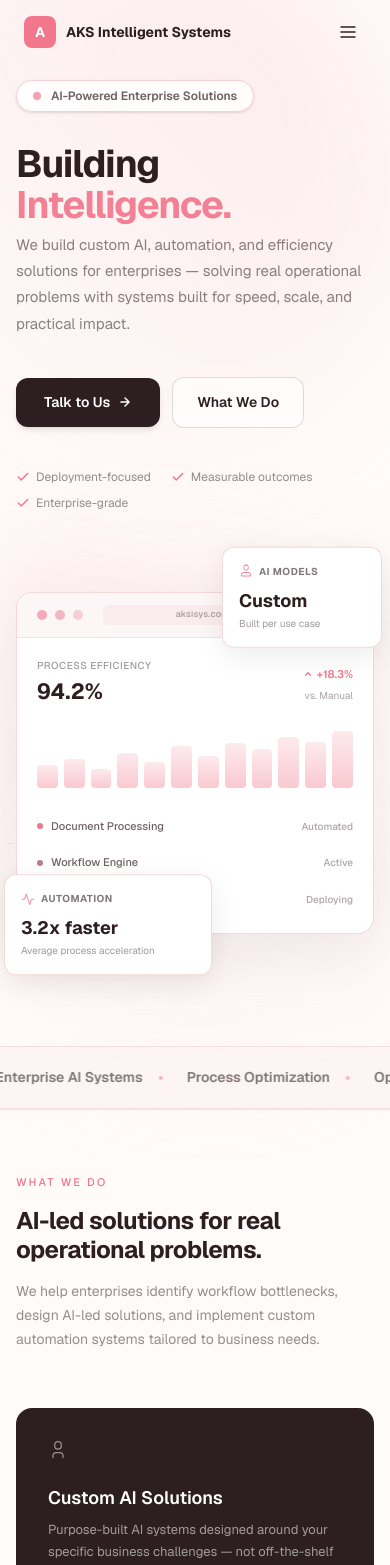
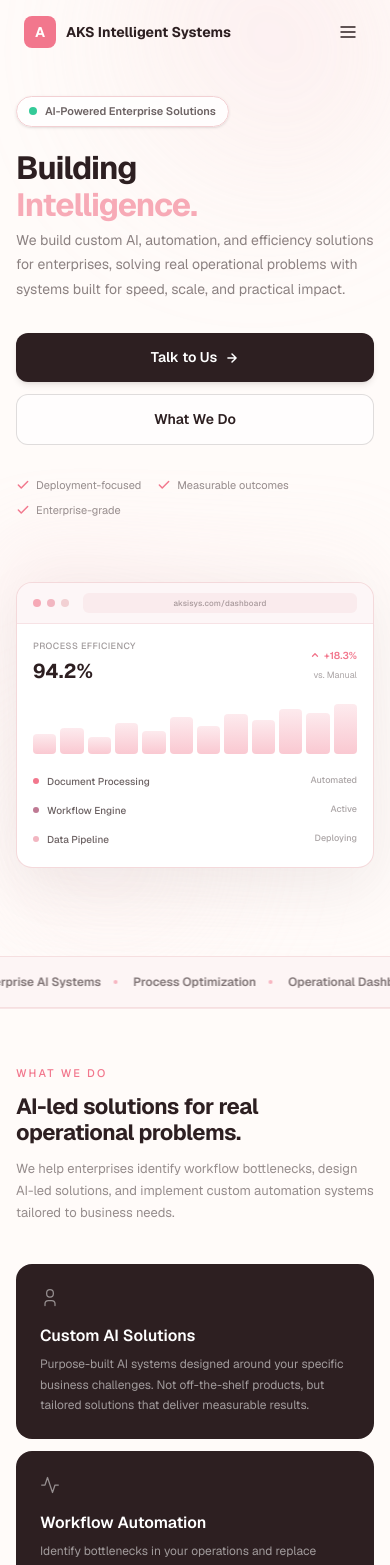
Before and after one commit to AKS-Intelligent-Systems/aks-website, a Next.js app: page / in a window 390 px wide. Shown: the top 1565 px of the page. Built offline with nearby package versions, Linux system fonts and the light colour scheme.

Commit message:
made it responsive

```diff
--- a/src/app/globals.css
+++ b/src/app/globals.css
@@ -36,6 +36,7 @@ body {
   background: var(--background);
   color: var(--foreground);
   font-family: var(--font-sans), system-ui, sans-serif;
+  -webkit-text-size-adjust: 100%;
 }
 
 ::selection {
--- a/src/components/FloatingParticles.tsx
+++ b/src/components/FloatingParticles.tsx
@@ -18,8 +18,10 @@ export default function FloatingParticles({ count = 12 }: { count?: number }) {
   const [particles, setParticles] = useState<Particle[]>([]);
 
   useEffect(() => {
+    const isMobile = window.innerWidth < 640;
+    const actualCount = isMobile ? Math.min(count, 6) : count;
     setParticles(
-      Array.from({ length: count }, (_, i) => ({
+      Array.from({ length: actualCount }, (_, i) => ({
         id: i,
         left: Math.random() * 100,
         size: 3 + Math.random() * 5,
--- a/src/components/Hero.tsx
+++ b/src/components/Hero.tsx
@@ -20,28 +20,28 @@ export default function Hero() {
   }, []);
 
   return (
-    <section className="relative px-4 sm:px-6 lg:px-8 pt-20 sm:pt-28 pb-20 sm:pb-28 overflow-x-clip">
+    <section className="relative px-4 sm:px-6 lg:px-8 pt-24 sm:pt-28 pb-16 sm:pb-28 overflow-hidden">
       <div className="dot-grid-bg pointer-events-none absolute inset-0 opacity-[0.03]" />
 
       <div
-        className="pointer-events-none absolute -top-20 right-0 w-[550px] h-[550px] rounded-full bg-gradient-to-bl from-petal/50 via-blush/30 to-transparent blur-3xl"
+        className="pointer-events-none absolute -top-20 right-0 w-[300px] sm:w-[550px] h-[300px] sm:h-[550px] rounded-full bg-gradient-to-bl from-petal/50 via-blush/30 to-transparent blur-3xl"
         style={{ animation: "gentle-pulse 10s ease-in-out infinite" }}
       />
       <div
-        className="pointer-events-none absolute bottom-0 left-0 w-[450px] h-[450px] rounded-full bg-gradient-to-tr from-bloom/60 to-transparent blur-3xl"
+        className="pointer-events-none absolute bottom-0 left-0 w-[250px] sm:w-[450px] h-[250px] sm:h-[450px] rounded-full bg-gradient-to-tr from-bloom/60 to-transparent blur-3xl"
         style={{ animation: "gentle-pulse 12s ease-in-out 3s infinite" }}
       />
 
-      <div className="relative max-w-6xl mx-auto flex flex-col lg:flex-row lg:items-center gap-12 lg:gap-16">
+      <div className="relative max-w-6xl mx-auto flex flex-col lg:flex-row lg:items-center gap-10 sm:gap-12 lg:gap-16">
         <div className="flex-1 min-w-0">
-          <div className="inline-flex items-center gap-2.5 rounded-full border border-blush bg-white/80 backdrop-blur-sm px-4 py-1.5 mb-8 shadow-sm">
-            <div className="h-2 w-2 rounded-full bg-rose animate-pulse" />
-            <span className="text-[12px] font-semibold text-plum/70">
+          <div className="inline-flex items-center gap-2 sm:gap-2.5 rounded-full border border-blush bg-white/80 backdrop-blur-sm px-3 sm:px-4 py-1.5 mb-6 sm:mb-8 shadow-sm">
+            <div className="h-2 w-2 rounded-full bg-emerald-500 animate-pulse" />
+            <span className="text-[11px] sm:text-[12px] font-semibold text-plum/70">
               AI-Powered Enterprise Solutions
             </span>
           </div>
 
-          <h1 className="text-[38px] sm:text-[50px] lg:text-[60px] font-bold leading-[1.05] tracking-[-0.03em] text-plum mb-2">
+          <h1 className="text-[32px] sm:text-[50px] lg:text-[60px] font-bold leading-[1.08] tracking-[-0.03em] text-plum mb-2">
             Building
             <br />
             <span
@@ -56,16 +56,16 @@ export default function Hero() {
             </span>
           </h1>
 
-          <p className="text-[15px] sm:text-[16px] text-plum/55 leading-[1.75] max-w-md mb-10">
+          <p className="text-[14px] sm:text-[16px] text-plum/55 leading-[1.75] max-w-md mb-8 sm:mb-10">
             We build custom AI, automation, and efficiency solutions for
-            enterprises — solving real operational problems with systems built
+            enterprises, solving real operational problems with systems built
             for speed, scale, and practical impact.
           </p>
 
-          <div className="flex flex-wrap items-center gap-3">
+          <div className="flex flex-col xs:flex-row flex-wrap items-stretch xs:items-center gap-3">
             <a
               href="#contact"
-              className="inline-flex items-center gap-2 px-7 py-3.5 bg-plum text-white text-[14px] font-semibold rounded-xl hover:bg-plum/85 transition-colors shadow-md shadow-plum/10"
+              className="inline-flex items-center justify-center gap-2 px-7 py-3.5 bg-plum text-white text-[14px] font-semibold rounded-xl hover:bg-plum/85 transition-colors shadow-md shadow-plum/10"
             >
               Talk to Us
               <svg width="14" height="14" viewBox="0 0 24 24" fill="none" stroke="currentColor" strokeWidth="2.5" strokeLinecap="round" strokeLinejoin="round">
@@ -74,15 +74,15 @@ export default function Hero() {
             </a>
             <a
               href="#services"
-              className="inline-flex items-center gap-2 px-6 py-3.5 text-plum text-[14px] font-semibold rounded-xl border border-plum/15 bg-white/60 hover:bg-white hover:border-plum/25 transition-colors"
+              className="inline-flex items-center justify-center gap-2 px-6 py-3.5 text-plum text-[14px] font-semibold rounded-xl border border-plum/15 bg-white/60 hover:bg-white hover:border-plum/25 transition-colors"
             >
               What We Do
             </a>
           </div>
 
-          <div className="mt-10 flex flex-wrap items-center gap-x-5 gap-y-2">
+          <div className="mt-8 sm:mt-10 flex flex-wrap items-center gap-x-4 sm:gap-x-5 gap-y-2">
             {["Deployment-focused", "Measurable outcomes", "Enterprise-grade"].map((t) => (
-              <span key={t} className="flex items-center gap-1.5 text-[12px] text-plum/50">
+              <span key={t} className="flex items-center gap-1.5 text-[11px] sm:text-[12px] text-plum/50">
                 <svg className="h-3.5 w-3.5 text-rose shrink-0" viewBox="0 0 24 24" fill="none" stroke="currentColor" strokeWidth="2.5" strokeLinecap="round" strokeLinejoin="round">
                   <path d="M20 6L9 17l-5-5" />
                 </svg>
@@ -93,38 +93,38 @@ export default function Hero() {
         </div>
 
         {/* Right — AI dashboard mockup */}
-        <div className="w-full lg:w-[440px] lg:shrink-0 relative py-8 lg:py-6">
+        <div className="w-full max-w-md mx-auto lg:mx-0 lg:w-[440px] lg:max-w-none lg:shrink-0 relative py-6 sm:py-8 lg:py-6">
           <div
-            className="pointer-events-none absolute inset-0 -m-6 rounded-3xl bg-gradient-to-br from-petal/40 via-blush/20 to-bloom/30 blur-2xl"
+            className="pointer-events-none absolute inset-0 -m-4 sm:-m-6 rounded-3xl bg-gradient-to-br from-petal/40 via-blush/20 to-bloom/30 blur-2xl"
             style={{ animation: "gentle-pulse 8s ease-in-out infinite" }}
           />
 
           <div className="relative rounded-2xl border border-blush/80 bg-white shadow-[0_16px_60px_rgba(0,0,0,0.06)] overflow-hidden">
-            <div className="flex items-center gap-2 px-5 py-3 border-b border-blush/50 bg-bloom/40">
-              <div className="h-2.5 w-2.5 rounded-full bg-rose/60" />
-              <div className="h-2.5 w-2.5 rounded-full bg-petal" />
-              <div className="h-2.5 w-2.5 rounded-full bg-blush" />
-              <div className="ml-3 flex-1 h-5 rounded-md bg-blush/30 flex items-center justify-center">
-                <span className="text-[9px] font-medium text-plum/40 tracking-wide">aksisys.com/dashboard</span>
+            <div className="flex items-center gap-1.5 sm:gap-2 px-4 sm:px-5 py-2.5 sm:py-3 border-b border-blush/50 bg-bloom/40">
+              <div className="h-2 sm:h-2.5 w-2 sm:w-2.5 rounded-full bg-rose/60" />
+              <div className="h-2 sm:h-2.5 w-2 sm:w-2.5 rounded-full bg-petal" />
+              <div className="h-2 sm:h-2.5 w-2 sm:w-2.5 rounded-full bg-blush" />
+              <div className="ml-2 sm:ml-3 flex-1 h-5 rounded-md bg-blush/30 flex items-center justify-center">
+                <span className="text-[8px] sm:text-[9px] font-medium text-plum/40 tracking-wide">aksisys.com/dashboard</span>
               </div>
             </div>
 
-            <div className="p-5 space-y-4">
+            <div className="p-4 sm:p-5 space-y-3 sm:space-y-4">
               <div className="flex items-center justify-between">
                 <div>
-                  <p className="text-[10px] text-plum/45 uppercase tracking-wider font-medium">Process Efficiency</p>
-                  <p className="text-[22px] font-bold text-plum mt-0.5">94.2%</p>
+                  <p className="text-[9px] sm:text-[10px] text-plum/45 uppercase tracking-wider font-medium">Process Efficiency</p>
+                  <p className="text-[20px] sm:text-[22px] font-bold text-plum mt-0.5">94.2%</p>
                 </div>
                 <div className="text-right">
-                  <span className="inline-flex items-center gap-1 text-[11px] font-semibold text-rose">
+                  <span className="inline-flex items-center gap-1 text-[10px] sm:text-[11px] font-semibold text-rose">
                     <svg width="10" height="10" viewBox="0 0 24 24" fill="none" stroke="currentColor" strokeWidth="3" strokeLinecap="round"><path d="M18 15l-6-6-6 6"/></svg>
                     +18.3%
                   </span>
-                  <p className="text-[10px] text-plum/40 mt-0.5">vs. Manual</p>
+                  <p className="text-[9px] sm:text-[10px] text-plum/40 mt-0.5">vs. Manual</p>
                 </div>
               </div>
 
-              <div className="flex items-end gap-1.5 h-16">
+              <div className="flex items-end gap-1 sm:gap-1.5 h-14 sm:h-16">
                 {[35, 45, 30, 55, 40, 65, 50, 70, 60, 80, 72, 88].map((h, i) => (
                   <div
                     key={i}
@@ -134,52 +134,52 @@ export default function Hero() {
                 ))}
               </div>
 
-              <div className="space-y-2 pt-2">
+              <div className="space-y-1.5 sm:space-y-2 pt-1 sm:pt-2">
                 {[
                   { name: "Document Processing", status: "Automated", color: "bg-rose" },
                   { name: "Workflow Engine", status: "Active", color: "bg-mauve" },
                   { name: "Data Pipeline", status: "Deploying", color: "bg-petal" },
                 ].map((s) => (
-                  <div key={s.name} className="flex items-center justify-between py-1.5">
+                  <div key={s.name} className="flex items-center justify-between py-1 sm:py-1.5">
                     <div className="flex items-center gap-2">
                       <div className={`h-1.5 w-1.5 rounded-full ${s.color}`} />
-                      <span className="text-[11px] font-medium text-plum/70">{s.name}</span>
+                      <span className="text-[10px] sm:text-[11px] font-medium text-plum/70">{s.name}</span>
                     </div>
-                    <span className="text-[10px] font-medium text-plum/40">{s.status}</span>
+                    <span className="text-[9px] sm:text-[10px] font-medium text-plum/40">{s.status}</span>
                   </div>
                 ))}
               </div>
             </div>
           </div>
 
-          {/* Floating — automation stat */}
+          {/* Floating — automation stat (hidden on very small screens) */}
           <div
-            className="absolute -bottom-4 -left-3 lg:-left-6 z-10 w-52 rounded-xl border border-blush/80 bg-white shadow-[0_8px_30px_rgba(0,0,0,0.08)] p-4"
+            className="hidden sm:block absolute -bottom-4 -left-3 lg:-left-6 z-10 w-44 sm:w-52 rounded-xl border border-blush/80 bg-white shadow-[0_8px_30px_rgba(0,0,0,0.08)] p-3 sm:p-4"
             style={{ animation: "float-a 4s ease-in-out infinite" }}
           >
-            <div className="flex items-center gap-1.5 mb-2">
+            <div className="flex items-center gap-1.5 mb-1.5 sm:mb-2">
               <svg className="h-3.5 w-3.5 text-rose" viewBox="0 0 24 24" fill="none" stroke="currentColor" strokeWidth="1.5" strokeLinecap="round" strokeLinejoin="round">
                 <polyline points="22 12 18 12 15 21 9 3 6 12 2 12" />
               </svg>
-              <span className="text-[10px] font-bold text-plum/60 uppercase tracking-wider">Automation</span>
+              <span className="text-[9px] sm:text-[10px] font-bold text-plum/60 uppercase tracking-wider">Automation</span>
             </div>
-            <p className="text-[18px] font-bold text-plum">3.2x faster</p>
-            <p className="text-[10px] text-plum/45 mt-0.5">Average process acceleration</p>
+            <p className="text-[16px] sm:text-[18px] font-bold text-plum">3.2x faster</p>
+            <p className="text-[9px] sm:text-[10px] text-plum/45 mt-0.5">Average process acceleration</p>
           </div>
 
-          {/* Floating — AI badge */}
+          {/* Floating — AI badge (hidden on very small screens) */}
           <div
-            className="absolute -top-3 -right-2 lg:-right-5 z-10 w-40 rounded-xl border border-blush/80 bg-white shadow-[0_8px_30px_rgba(0,0,0,0.08)] p-4"
+            className="hidden sm:block absolute -top-3 -right-2 lg:-right-5 z-10 w-36 sm:w-40 rounded-xl border border-blush/80 bg-white shadow-[0_8px_30px_rgba(0,0,0,0.08)] p-3 sm:p-4"
             style={{ animation: "float-b 5s ease-in-out 1s infinite" }}
           >
-            <div className="flex items-center gap-1.5 mb-2">
+            <div className="flex items-center gap-1.5 mb-1.5 sm:mb-2">
               <svg className="h-3.5 w-3.5 text-rose" viewBox="0 0 24 24" fill="none" stroke="currentColor" strokeWidth="1.5" strokeLinecap="round" strokeLinejoin="round">
                 <path d="M12 2a4 4 0 0 1 4 4v1a4 4 0 0 1-8 0V6a4 4 0 0 1 4-4zM16 15a4 4 0 0 1 4 4v2H4v-2a4 4 0 0 1 4-4h8z" />
               </svg>
-              <span className="text-[10px] font-bold text-plum/60 uppercase tracking-wider">AI Models</span>
+              <span className="text-[9px] sm:text-[10px] font-bold text-plum/60 uppercase tracking-wider">AI Models</span>
             </div>
-            <p className="text-[18px] font-bold text-plum">Custom</p>
-            <p className="text-[10px] text-plum/45 mt-0.5">Built per use case</p>
+            <p className="text-[16px] sm:text-[18px] font-bold text-plum">Custom</p>
+            <p className="text-[9px] sm:text-[10px] text-plum/45 mt-0.5">Built per use case</p>
           </div>
         </div>
       </div>
--- a/src/components/Marquee.tsx
+++ b/src/components/Marquee.tsx
@@ -6,18 +6,18 @@ const items = [
   "Operational Dashboards",
   "Document Automation",
   "Data Automation",
-  "AI Consulting",
+  "AI Consulting & Implementation",
 ];
 
 export default function Marquee() {
   const doubled = [...items, ...items];
 
   return (
-    <section className="border-y border-blush/60 py-5 overflow-hidden bg-bloom/30">
-      <div className="marquee-strip flex w-max gap-6">
+    <section className="border-y border-blush/60 py-4 sm:py-5 overflow-hidden bg-bloom/30">
+      <div className="marquee-strip flex w-max gap-4 sm:gap-6">
         {doubled.map((item, i) => (
-          <span key={`${item}-${i}`} className="flex items-center gap-4 shrink-0">
-            <span className="text-[14px] sm:text-[15px] font-semibold text-plum/60 whitespace-nowrap">
+          <span key={`${item}-${i}`} className="flex items-center gap-3 sm:gap-4 shrink-0">
+            <span className="text-[12px] sm:text-[15px] font-semibold text-plum/60 whitespace-nowrap">
               {item}
             </span>
             <span className="h-1 w-1 rounded-full bg-rose/50" />
--- a/src/components/ScrollReveal.tsx
+++ b/src/components/ScrollReveal.tsx
@@ -12,36 +12,58 @@ export default function ScrollReveal({
   delay?: number;
 }) {
   const ref = useRef<HTMLDivElement>(null);
+  const [ready, setReady] = useState(false);
   const [isVisible, setIsVisible] = useState(false);
 
   useEffect(() => {
     const el = ref.current;
     if (!el) return;
 
-    const observer = new IntersectionObserver(
-      ([entry]) => {
-        if (entry.isIntersecting) {
-          setIsVisible(true);
-          observer.unobserve(el);
-        }
-      },
-      { threshold: 0.15 }
-    );
+    const rect = el.getBoundingClientRect();
 
-    observer.observe(el);
-    return () => observer.disconnect();
+    if (rect.top < window.innerHeight + 40) {
+      setIsVisible(true);
+      setReady(true);
+      return;
+    }
+
+    setReady(true);
+
+    let done = false;
+
+    const reveal = () => {
+      if (done) return;
+      const r = el.getBoundingClientRect();
+      if (r.top < window.innerHeight + 60) {
+        done = true;
+        setIsVisible(true);
+        window.removeEventListener("scroll", reveal);
+        window.removeEventListener("touchmove", reveal);
+        clearInterval(poll);
+      }
+    };
+
+    window.addEventListener("scroll", reveal, { passive: true });
+    window.addEventListener("touchmove", reveal, { passive: true });
+    const poll = setInterval(reveal, 400);
+
+    return () => {
+      window.removeEventListener("scroll", reveal);
+      window.removeEventListener("touchmove", reveal);
+      clearInterval(poll);
+    };
   }, []);
 
+  const style: React.CSSProperties | undefined = ready
+    ? {
+        opacity: isVisible ? 1 : 0,
+        transform: isVisible ? "translateY(0)" : "translateY(20px)",
+        transition: `opacity 0.6s ease-out ${delay}ms, transform 0.6s ease-out ${delay}ms`,
+      }
+    : undefined;
+
   return (
-    <div
-      ref={ref}
-      className={className}
-      style={{
-        opacity: isVisible ? 1 : 0,
-        transform: isVisible ? "translateY(0)" : "translateY(30px)",
-        transition: `opacity 0.7s ease-out ${delay}ms, transform 0.7s ease-out ${delay}ms`,
-      }}
-    >
+    <div ref={ref} className={className} style={style}>
       {children}
     </div>
   );
--- a/src/components/Services.tsx
+++ b/src/components/Services.tsx
@@ -3,7 +3,7 @@ import ScrollReveal from "./ScrollReveal";
 const services = [
   {
     title: "Custom AI Solutions",
-    description: "Purpose-built AI systems designed around your specific business challenges — not off-the-shelf products, but tailored solutions that deliver measurable results.",
+    description: "Purpose-built AI systems designed around your specific business challenges. Not off-the-shelf products, but tailored solutions that deliver measurable results.",
     icon: <svg width="20" height="20" viewBox="0 0 24 24" fill="none" stroke="currentColor" strokeWidth="1.5" strokeLinecap="round" strokeLinejoin="round"><path d="M12 2a4 4 0 0 1 4 4v1a4 4 0 0 1-8 0V6a4 4 0 0 1 4-4z"/><path d="M6 21v-2a4 4 0 0 1 4-4h4a4 4 0 0 1 4 4v2"/></svg>,
   },
   {
@@ -31,44 +31,61 @@ const services = [
     description: "Automate document processing, data extraction, and information workflows with AI-powered pipelines.",
     icon: <svg width="20" height="20" viewBox="0 0 24 24" fill="none" stroke="currentColor" strokeWidth="1.5" strokeLinecap="round" strokeLinejoin="round"><path d="M14 2H6a2 2 0 0 0-2 2v16a2 2 0 0 0 2 2h12a2 2 0 0 0 2-2V8z"/><polyline points="14 2 14 8 20 8"/><line x1="16" y1="13" x2="8" y2="13"/><line x1="16" y1="17" x2="8" y2="17"/></svg>,
   },
+  {
+    title: "AI Consulting & Implementation",
+    description: "End-to-end AI advisory, from identifying the right opportunities to deploying working systems within your operations.",
+    icon: <svg width="20" height="20" viewBox="0 0 24 24" fill="none" stroke="currentColor" strokeWidth="1.5" strokeLinecap="round" strokeLinejoin="round"><path d="M2 3h6a4 4 0 0 1 4 4v14a3 3 0 0 0-3-3H2z"/><path d="M22 3h-6a4 4 0 0 0-4 4v14a3 3 0 0 1 3-3h7z"/></svg>,
+  },
 ];
 
 export default function Services() {
   return (
-    <section id="services" className="scroll-mt-20 border-t border-blush/50 py-16 sm:py-24 px-4 sm:px-6 lg:px-8">
+    <section id="services" className="scroll-mt-20 border-t border-blush/50 py-14 sm:py-24 px-4 sm:px-6 lg:px-8">
       <div className="mx-auto max-w-5xl">
         <ScrollReveal>
-          <p className="text-[11px] font-medium text-rose tracking-[0.2em] uppercase mb-4">
+          <p className="text-[11px] font-medium text-rose tracking-[0.2em] uppercase mb-3 sm:mb-4">
             What We Do
           </p>
-          <h2 className="text-[24px] sm:text-[30px] font-bold text-plum leading-[1.2] tracking-[-0.02em] mb-4 max-w-lg">
+          <h2 className="text-[22px] sm:text-[30px] font-bold text-plum leading-[1.2] tracking-[-0.02em] mb-3 sm:mb-4 max-w-lg">
             AI-led solutions for real operational problems.
           </h2>
-          <p className="text-[14px] text-plum/50 leading-[1.7] max-w-md mb-14">
+          <p className="text-[13px] sm:text-[14px] text-plum/50 leading-[1.7] max-w-md mb-10 sm:mb-14">
             We help enterprises identify workflow bottlenecks, design AI-led solutions, and implement custom automation systems tailored to business needs.
           </p>
         </ScrollReveal>
 
-        <div className="space-y-4">
-          <div className="grid grid-cols-1 sm:grid-cols-2 gap-4">
+        <div className="space-y-3 sm:space-y-4">
+          <div className="grid grid-cols-1 sm:grid-cols-2 gap-3 sm:gap-4">
             {services.slice(0, 2).map((s, i) => (
               <ScrollReveal key={s.title} delay={i * 80}>
-                <div className="rounded-2xl bg-plum p-8 sm:p-10">
-                  <div className="text-white/50 mb-6">{s.icon}</div>
-                  <h3 className="text-[18px] font-semibold text-white mb-2">{s.title}</h3>
-                  <p className="text-[13px] text-white/55 leading-[1.7]">{s.description}</p>
+                <div className="rounded-2xl bg-plum p-6 sm:p-8 lg:p-10">
+                  <div className="text-white/50 mb-4 sm:mb-6">{s.icon}</div>
+                  <h3 className="text-[16px] sm:text-[18px] font-semibold text-white mb-1.5 sm:mb-2">{s.title}</h3>
+                  <p className="text-[12px] sm:text-[13px] text-white/55 leading-[1.7]">{s.description}</p>
                 </div>
               </ScrollReveal>
             ))}
           </div>
 
-          <div className="grid grid-cols-1 sm:grid-cols-2 lg:grid-cols-4 gap-4">
-            {services.slice(2).map((s, i) => (
+          <div className="grid grid-cols-1 sm:grid-cols-2 lg:grid-cols-3 gap-3 sm:gap-4">
+            {services.slice(2, 5).map((s, i) => (
               <ScrollReveal key={s.title} delay={(i + 2) * 80}>
-                <div className="rounded-2xl border border-blush/60 bg-white p-6 hover:border-rose/30 hover:shadow-md transition-all duration-300">
-                  <div className="text-rose/70 mb-4">{s.icon}</div>
-                  <h3 className="text-[14px] font-semibold text-plum mb-1">{s.title}</h3>
-                  <p className="text-[12px] text-plum/50 leading-[1.65]">{s.description}</p>
+                <div className="rounded-2xl border border-blush/60 bg-white p-5 sm:p-6 hover:border-rose/30 hover:shadow-md transition-all duration-300">
+                  <div className="text-rose/70 mb-3 sm:mb-4">{s.icon}</div>
+                  <h3 className="text-[13px] sm:text-[14px] font-semibold text-plum mb-1">{s.title}</h3>
+                  <p className="text-[11px] sm:text-[12px] text-plum/50 leading-[1.65]">{s.description}</p>
+                </div>
+              </ScrollReveal>
+            ))}
+          </div>
+
+          <div className="grid grid-cols-1 sm:grid-cols-2 gap-3 sm:gap-4">
+            {services.slice(5).map((s, i) => (
+              <ScrollReveal key={s.title} delay={(i + 5) * 80}>
+                <div className="rounded-2xl border border-blush/60 bg-white p-5 sm:p-6 hover:border-rose/30 hover:shadow-md transition-all duration-300">
+                  <div className="text-rose/70 mb-3 sm:mb-4">{s.icon}</div>
+                  <h3 className="text-[13px] sm:text-[14px] font-semibold text-plum mb-1">{s.title}</h3>
+                  <p className="text-[11px] sm:text-[12px] text-plum/50 leading-[1.65]">{s.description}</p>
                 </div>
               </ScrollReveal>
             ))}
```
Also changed, not shown: src/components/About.tsx (+13 -13 lines), src/components/CtaBanner.tsx (+8 -8 lines), src/components/Footer.tsx (+18 -19 lines), src/components/Leadership.tsx (+10 -10 lines), src/components/Navbar.tsx (+6 -4 lines).
